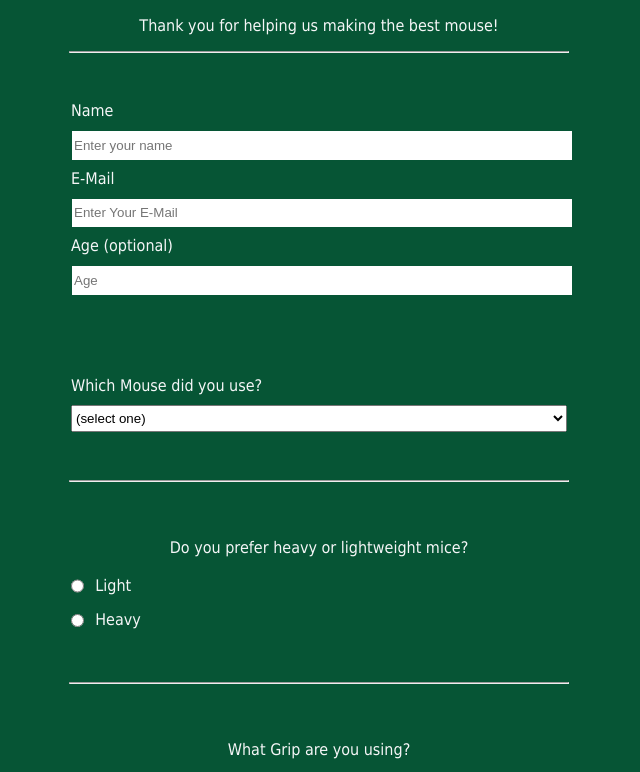
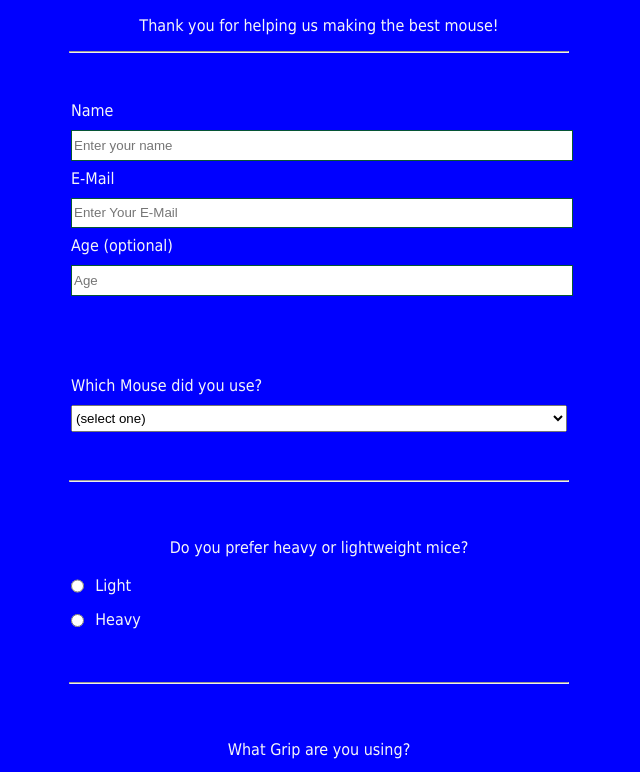
Before and after one commit to Code1665/survey, a plain HTML site: page index.html in a window 1280 px wide. Shown: the part 86-858 px from the top of the page, without its empty margins (321-961 px from the left). Drawn offline with Linux system fonts and the light colour scheme.

Commit message:
Changed background color

```diff
--- a/styles.css
+++ b/styles.css
@@ -2,7 +2,7 @@ body {
     width: 100%;
     height: 100vh;
     margin: 0;
-    background-color: #065535;
+    background-color: blue;
     color: #f5f6f7;
     font-family: Tahoma;
     font-size: 16px;
```
